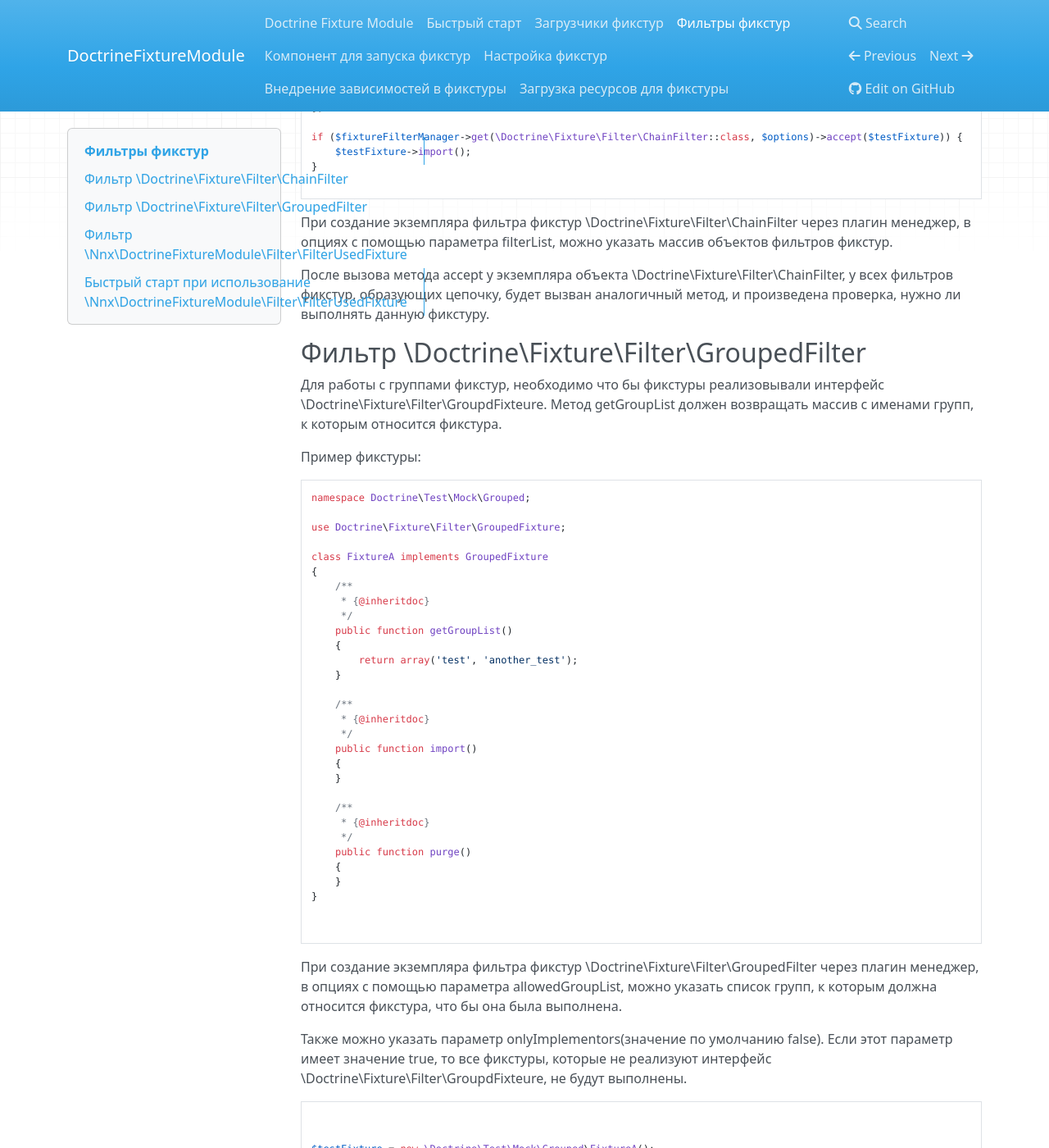
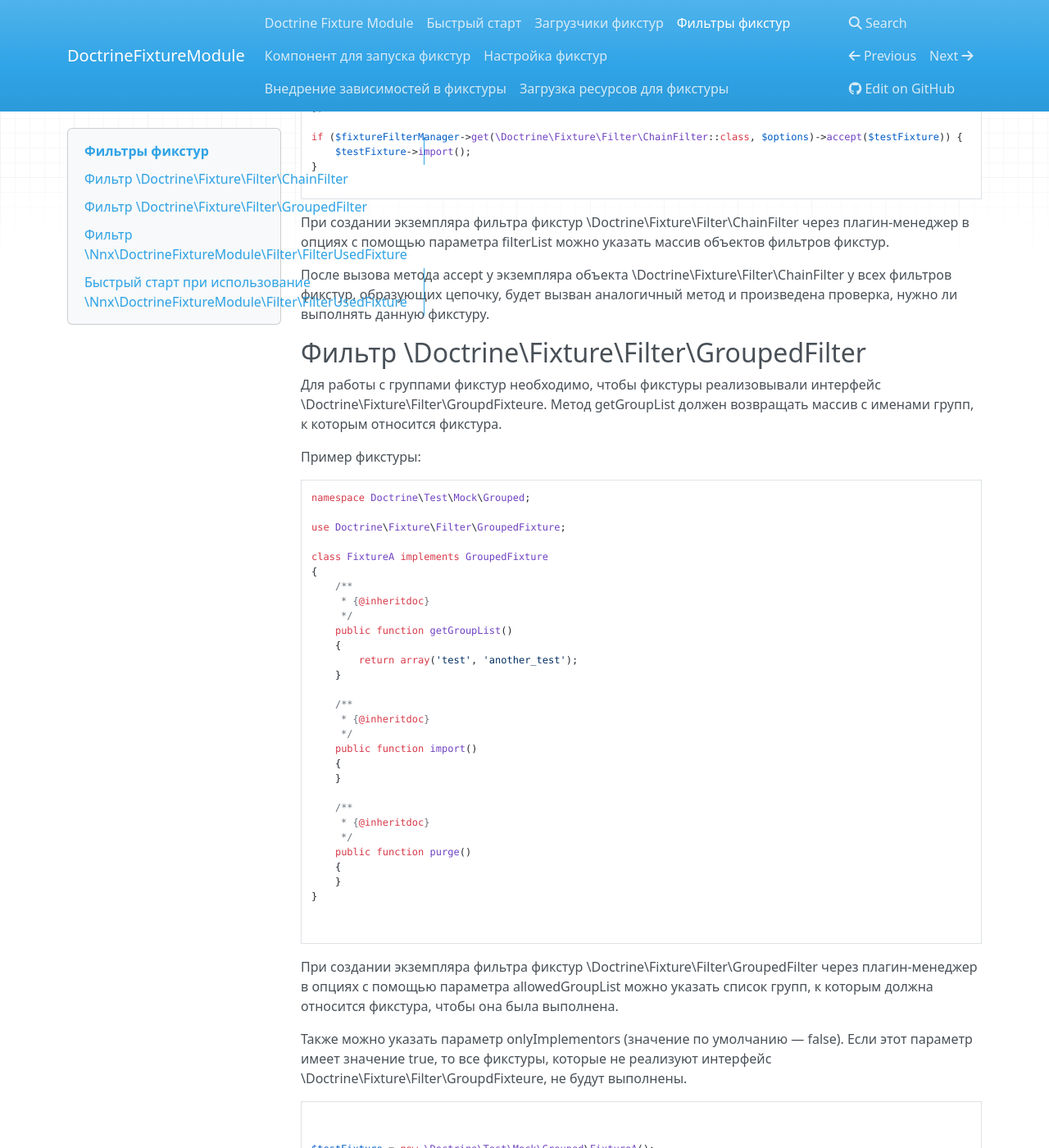
Before and after one commit to nnx-framework/doctrine-fixture-module, an MkDocs documentation site: the page built from doc/book/ru/fixture-filters.md, in a window 1280 px wide and 1400 px high, scrolled down 1550 px. Shown: the whole window at 82% size. Built offline with MkDocs 1.6.1, drawn with Linux system fonts in a browser that asks for light colours; nearby versions of some CDN libraries; old or Windows-style settings are respelled for this version of MkDocs; some of the changed text lies outside the part shown.

Commit message:
Update fixture-filters.md

````diff
--- a/doc/book/ru/fixture-filters.md
+++ b/doc/book/ru/fixture-filters.md
@@ -1,9 +1,8 @@
 # Фильтры фикстур
 
-Фильтр фикстур - класс, имплементирующий \Doctrine\Fixture\Filter\Filter, определяет условия того, какие фикстуры должны быть выполнены.
+Фильтр фикстур — класс, имплементирующий \Doctrine\Fixture\Filter\Filter. Определяет условия того, какие фикстуры должны быть выполнены.
 
-
-Для работы с фильтрами фикстур используется специальный менеджер плагинов - \Nnx\DoctrineFixtureModule\Filter\FixtureFilterManagerInterface.
+Для работы с фильтрами фикстур используется специальный менеджер плагинов — \Nnx\DoctrineFixtureModule\Filter\FixtureFilterManagerInterface.
 Пример получения фильтров фикстур в фабрике:
 
 ```php
@@ -38,7 +37,7 @@ class ExampleFactory implements FactoryInterface
 Фильтр                                             |Описание
 ---------------------------------------------------|-------------------
 \Doctrine\Fixture\Filter\ChainFilter               |Позволяет объединить фильтры в цепочку
-\Doctrine\Fixture\Filter\GroupedFilter             |Позволяет запускать фикстуры принадлежащие к определенной группе
+\Doctrine\Fixture\Filter\GroupedFilter             |Позволяет запускать фикстуры, принадлежащие к определенной группе
 \Nnx\DoctrineFixtureModule\Filter\FilterUsedFixture|Обеспечивает возможность не выполнять фикстуры повторно
 
 
@@ -46,8 +45,7 @@ class ExampleFactory implements FactoryInterface
 
 ## Фильтр \Doctrine\Fixture\Filter\ChainFilter
 
-Объеденяет фильтры в цепочку
-
+Объеденяет фильтры в цепочку.
 
 Пример использования:
 
@@ -80,15 +78,15 @@ if ($fixtureFilterManager->get(\Doctrine\Fixture\Filter\ChainFilter::class, $opt
 
 ```
 
-При создание экземпляра фильтра фикстур \Doctrine\Fixture\Filter\ChainFilter через плагин менеджер, в опциях с
-помощью параметра filterList, можно указать массив объектов фильтров фикстур.
+При создании экземпляра фильтра фикстур \Doctrine\Fixture\Filter\ChainFilter через плагин-менеджер в опциях с
+помощью параметра filterList можно указать массив объектов фильтров фикстур.
 
-После вызова метода accept у экземпляра объекта \Doctrine\Fixture\Filter\ChainFilter, у всех фильтров фикстур, образующих
-цепочку, будет вызван аналогичный метод, и произведена проверка, нужно ли выполнять данную фикстуру.
+После вызова метода accept у экземпляра объекта \Doctrine\Fixture\Filter\ChainFilter у всех фильтров фикстур, образующих
+цепочку, будет вызван аналогичный метод и произведена проверка, нужно ли выполнять данную фикстуру.
 
 ## Фильтр \Doctrine\Fixture\Filter\GroupedFilter
 
-Для работы с группами фикстур, необходимо что бы фикстуры реализовывали интерфейс \Doctrine\Fixture\Filter\GroupdFixteure.
+Для работы с группами фикстур необходимо, чтобы фикстуры реализовывали интерфейс \Doctrine\Fixture\Filter\GroupdFixteure.
 Метод getGroupList должен возвращать массив с именами групп, к которым относится фикстура.
 
 Пример фикстуры:
@@ -126,11 +124,11 @@ class FixtureA implements GroupedFixture
 
 ```
 
-При создание экземпляра фильтра фикстур \Doctrine\Fixture\Filter\GroupedFilter через плагин менеджер, в опциях с
-помощью параметра allowedGroupList, можно указать список групп, к которым должна относится фикстура, что бы она была
+При создании экземпляра фильтра фикстур \Doctrine\Fixture\Filter\GroupedFilter через плагин-менеджер в опциях с
+помощью параметра allowedGroupList можно указать список групп, к которым должна относится фикстура, чтобы она была
 выполнена.
 
-Также можно указать параметр onlyImplementors(значение по умолчанию false). Если этот параметр имеет значение true, то
+Также можно указать параметр onlyImplementors (значение по умолчанию — false). Если этот параметр имеет значение true, то
 все фикстуры, которые не реализуют интерфейс \Doctrine\Fixture\Filter\GroupdFixteure, не будут выполнены.
 
 
@@ -158,8 +156,8 @@ if ($fixtureFilterManager->get(\Doctrine\Fixture\Filter\GroupedFilter::class, $o
 
 ## Фильтр \Nnx\DoctrineFixtureModule\Filter\FilterUsedFixture
 
-Фильтр позволяет для конкретного Executor'a (описанного в конфигах приложения), выполнить фикстуры только один раз. Таким
-образом, повторный запуск такого Executor'a, не приведет к повторному выполнению, ранее выполненных фикстур, будут выполнены только, новые фикстуры.
+Фильтр позволяет для конкретного Executor'a (описанного в конфигах приложения) выполнить фикстуры только один раз. Таким
+образом, повторный запуск такого Executor'a не приведет к повторному выполнению ранее выполненных фикстур, будут выполнены только новые фикстуры.
 
 ## Быстрый старт при использование \Nnx\DoctrineFixtureModule\Filter\FilterUsedFixture
 
@@ -203,12 +201,12 @@ return [
 
 ###  Независимое использование фильтра \Nnx\DoctrineFixtureModule\Filter\FilterUsedFixture
 
-Для использования фильтра FilterUsedFixture, при его создание необходимо передать Executor, в контексте которого будет запускаться фикстура.
+Для использования фильтра FilterUsedFixture при его создании необходимо передать Executor, в контексте которого будет запускаться фикстура.
 
 ```php
 
-//Создаем компонент отвечающий за запуск фикстур
-//Указываем через опции, его имя
+//Создаем компонент, отвечающий за запуск фикстур
+//Указываем через опции его имя
 /** @var \Nnx\DoctrineFixtureModule\Executor\FixtureExecutorManagerInterface $fixtureExecutorManager */
 $fixtureExecutorManager = $serviceLocator->get(\Nnx\DoctrineFixtureModule\Executor\FixtureExecutorManagerInterface::class);
 /** @var  \Nnx\DoctrineFixtureModule\Executor\Executor $executor  */
@@ -217,7 +215,7 @@ $executor = $fixtureExecutorManager->get(\Nnx\DoctrineFixtureModule\Executor\Exe
 ]);
 
 //Создаем загрузчик фикстур
-//Загрузчик знает как загрузить одну тестовую фикстуру
+//Загрузчик знает, как загрузить одну тестовую фикстуру
 /** @var \Nnx\DoctrineFixtureModule\Loader\FixtureLoaderManagerInterface $loaderManager */
 $loaderManager = $serviceLocator->get(\Nnx\DoctrineFixtureModule\Loader\FixtureLoaderManagerInterface::class);
 $options = [
@@ -228,7 +226,7 @@ $options = [
 /** @var \Doctrine\Fixture\Loader\ClassLoader::class $loader */
 $loader = $loaderManager->get(\Doctrine\Fixture\Loader\ClassLoader::class, $options);
 
-//Создаем фильтр. Указываем через параметры для какого Executor'a фильтр используется
+//Создаем фильтр. Указываем через параметры, для какого Executor'a фильтр используется
 /** @var \Nnx\DoctrineFixtureModule\Filter\FixtureFilterManagerInterface $fixtureFilterManager */
 $fixtureFilterManager = $serviceLocator->get(\Nnx\DoctrineFixtureModule\Filter\FixtureFilterManagerInterface::class);
 $options = [
@@ -312,8 +310,8 @@ $executor->import();
 
 ```
 
-В результате фикстуры описанные в fixturesLoaders (секция с именем testChainFixtureLoader), будут выполнены,
+В результате фикстуры, описанные в fixturesLoaders (секция с именем testChainFixtureLoader), будут выполнены
 только один раз.
 
-В базе данных в соответствующей таблице (@see \Nnx\DoctrineFixtureModule\Entity\UsedFixture), будет добавлена
-информация, о том, какие фикстуры были выполнены для Executor'a с именем testFilterUsedFixture.
+В базе данных в соответствующей таблице (@see \Nnx\DoctrineFixtureModule\Entity\UsedFixture) будет добавлена
+информация о том, какие фикстуры были выполнены для Executor'a с именем testFilterUsedFixture.
````
Also changed, not shown: other parts of doc/book/ru/fixture-filters.md (+4 -4 lines).
